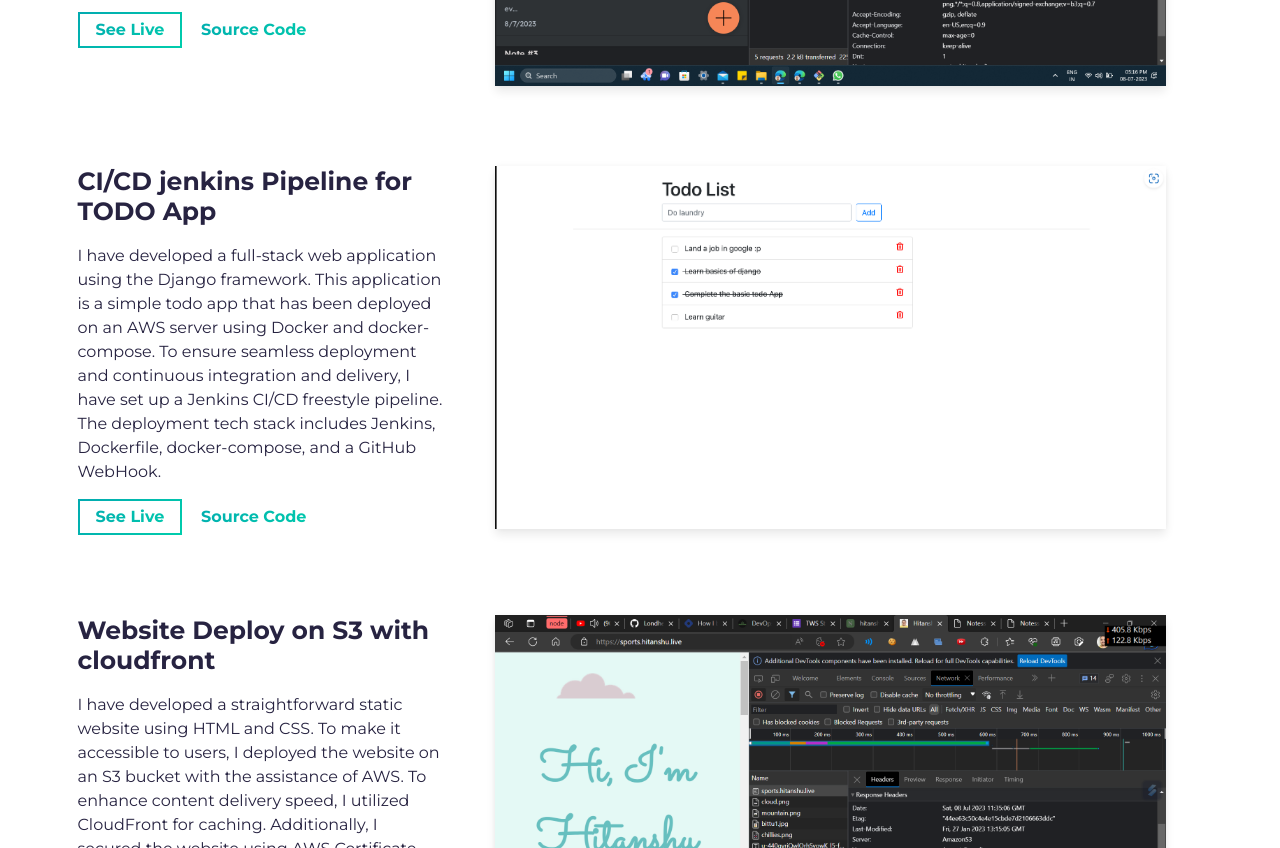
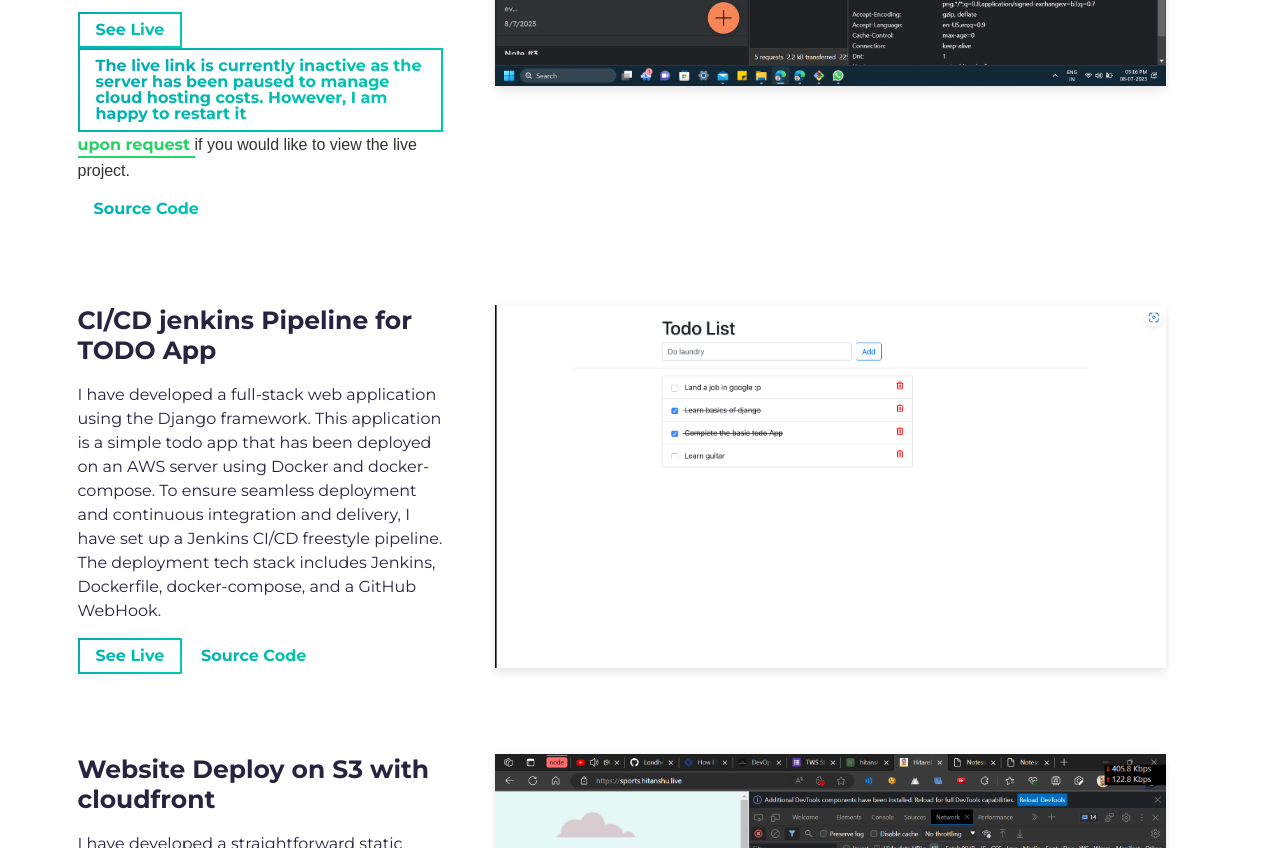
Before and after one commit to HitanshuGupta/portfolio, a website built with Parcel: page src/index.html in a window 1280 px wide. Shown: the part 1753-2601 px from the top of the page. Built offline with nearby package versions, Linux system fonts and the light colour scheme.

Commit message:
Inform users about inactive live link and request process
Added a note about the inactive live link and how to request it to be restarted.

```diff
--- a/src/index.html
+++ b/src/index.html
@@ -113,6 +113,16 @@
                   href="http://notes.hitanshu.live/"
                 >
                   See Live
+                  <p style="font-family: Arial, sans-serif; line-height: 1.6; color: #333;">
+  The live link is currently inactive as the server has been paused to manage cloud hosting costs.
+  However, I am happy to restart it
+  <a href="https://wa.me/917017002059?text=Hi! I would like to view your live project. Could you please start the server?"
+     target="_blank"
+     style="color: #25D366; font-weight: bold; text-decoration: none; border-bottom: 2px solid #25D366; padding-bottom: 2px;">
+     upon request
+  </a>
+  if you would like to view the live project.
+</p>
                 </a>
                 <a
                   rel="noreferrer"
```
